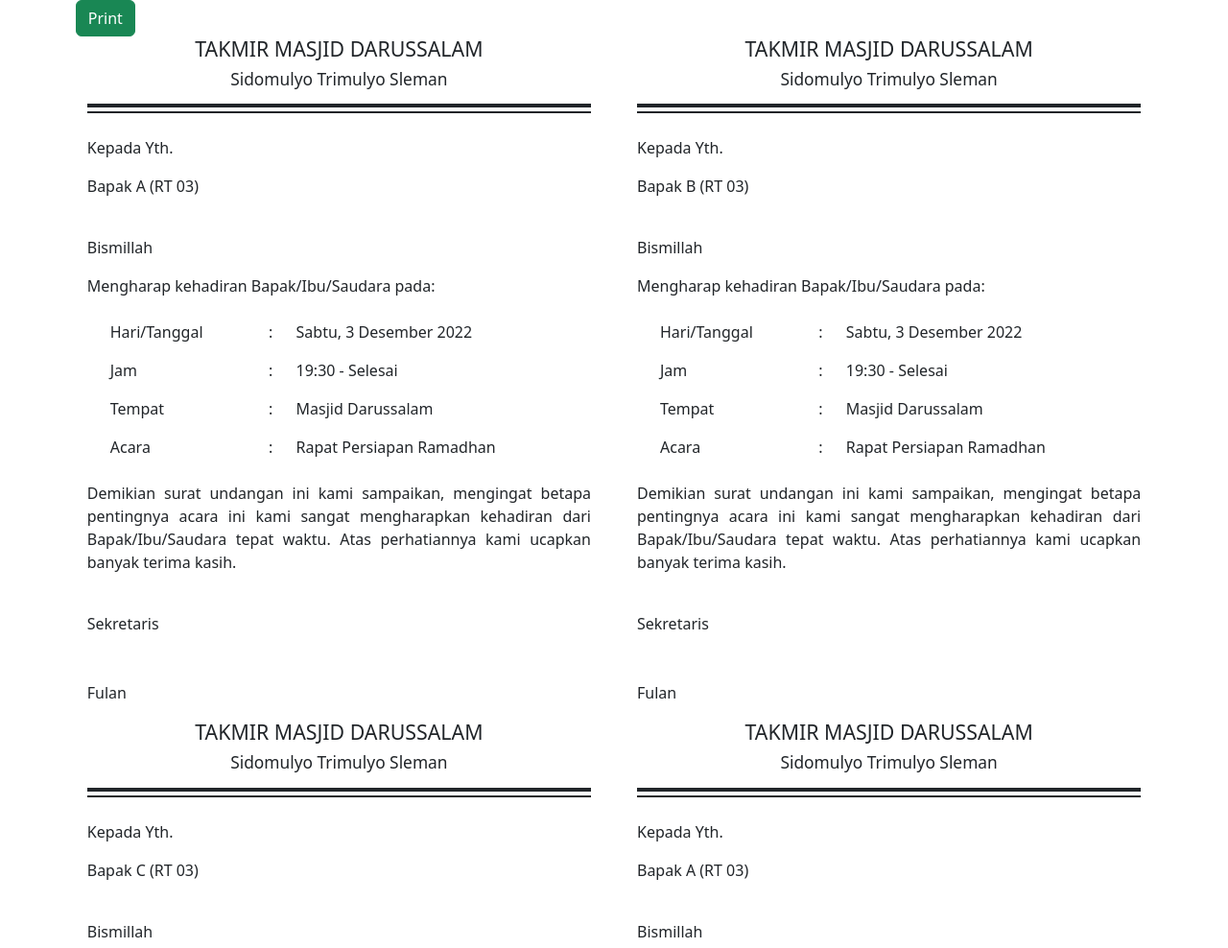
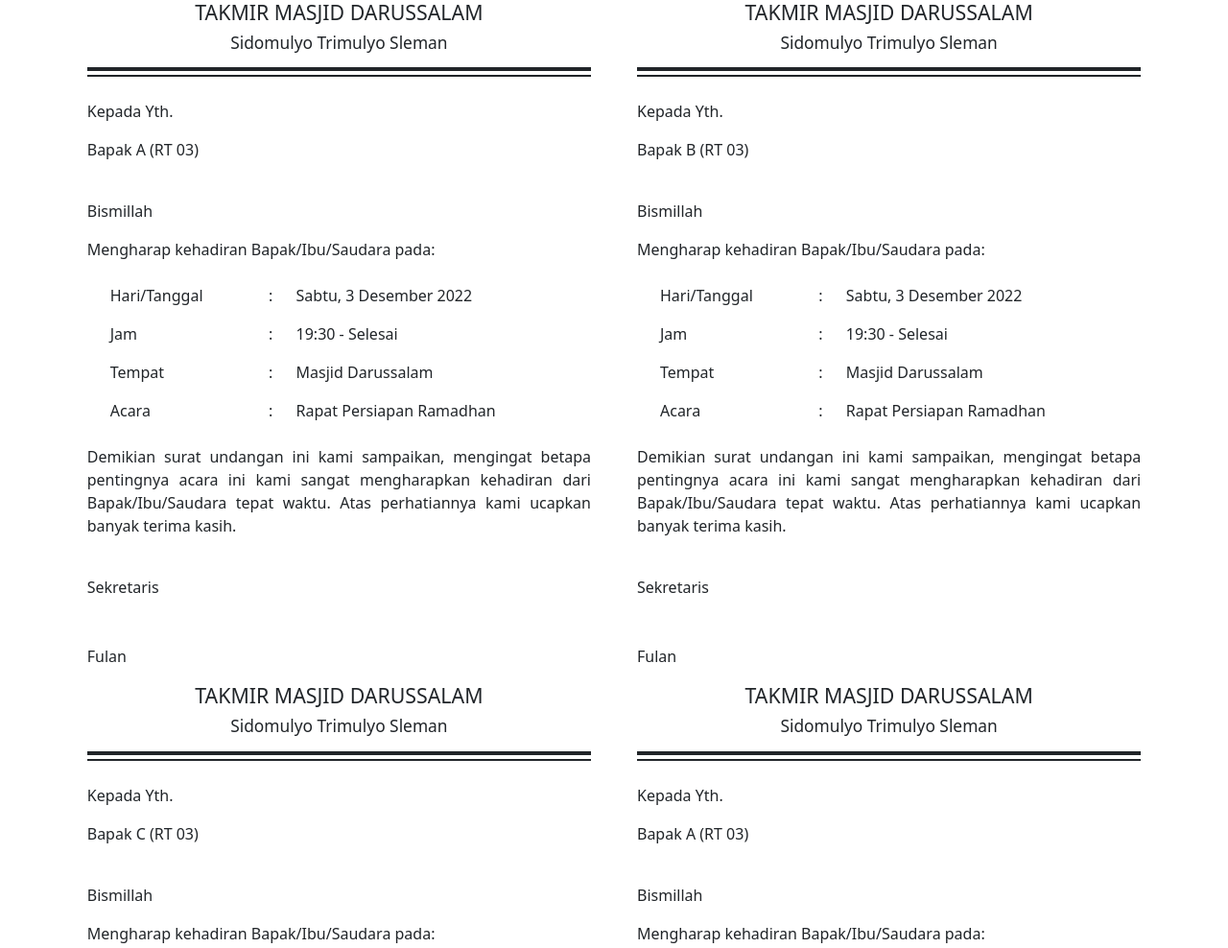
Before and after one commit to andrarstn/dynamic-invitation-card, a plain HTML site: page index.html in a window 1280 px wide. Shown: the top 988 px of the page at 96% size. Drawn offline with nearby package versions, Linux system fonts and the light colour scheme.

Commit message:
FIx Print Method

```diff
--- a/index.html
+++ b/index.html
@@ -53,9 +53,6 @@
     </style>
   </head>
   <body class="paper">
-    <button onclick="window.print()" class="btn btn-success no_print">
-      Print
-    </button>
     <div class="row" id="invitation">
       <!-- <div class="col-6">
           <div class="container">
@@ -227,9 +224,7 @@
           element.innerHTML = datas.secretary;
         });
 
-        // setTimeout(() => {
-        //   window.print();
-        // }, 5000);
+        window.print();
       };
     </script>
   </body>
```
